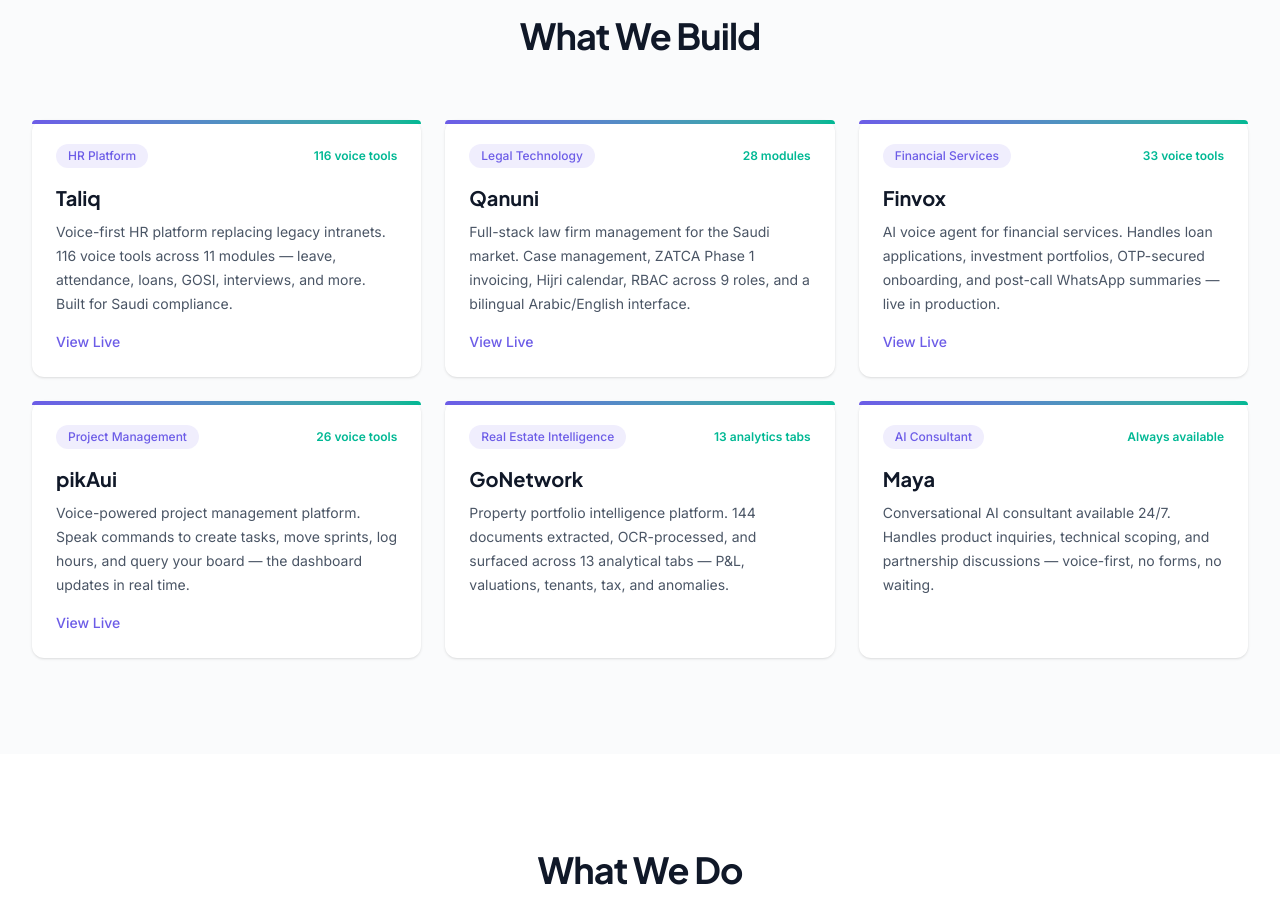
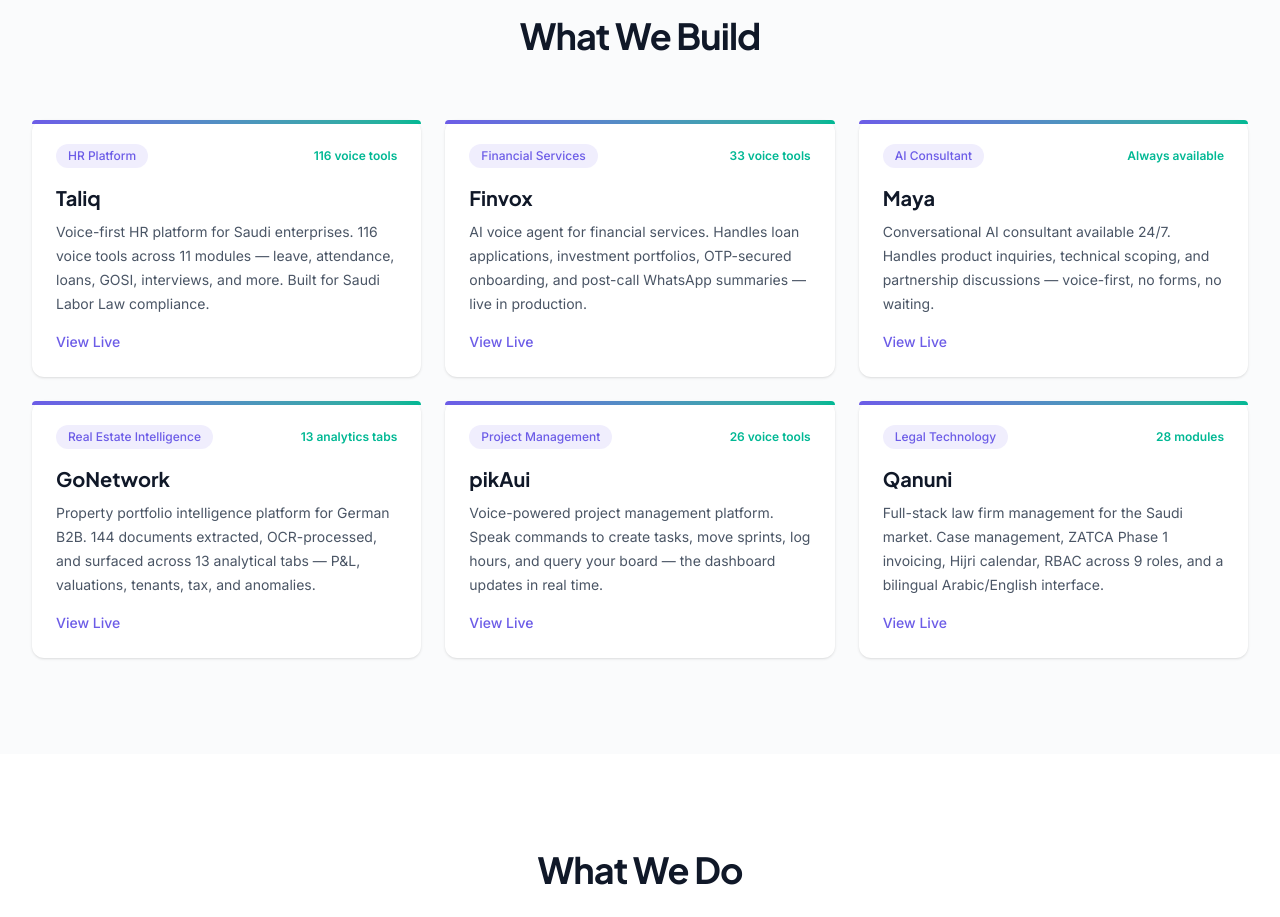
Before and after one commit to iAm-AliHaider/middlemind-next, a Next.js app: page / in a window 1280 px wide. Shown: the part 880-1797 px from the top of the page. Built offline with nearby package versions, Linux system fonts and the light colour scheme.

Commit message:
fix: update product URLs to correct middlemind.ai subdomains

```diff
--- a/app/layout.tsx
+++ b/app/layout.tsx
@@ -19,6 +19,30 @@
   title: "MiddleMind — The Intelligence Layer for Modern Enterprise",
   description:
     "MiddleMind designs and deploys AI systems that transform how enterprises operate — from intelligent voice agents to end-to-end ERP automation.",
+  openGraph: {
+    title: "MiddleMind — The Intelligence Layer for Modern Enterprise",
+    description: "MiddleMind designs and deploys AI systems that transform how enterprises operate — from intelligent voice agents to end-to-end ERP automation.",
+    url: "https://middlemind.ai",
+    siteName: "MiddleMind",
+    type: "website",
+    locale: "en_US",
+    images: [
+      {
+        url: "https://middlemind.ai/og-image.jpg",
+        width: 1200,
+        height: 630,
+        alt: "MiddleMind Enterprise AI Solutions",
+      },
+    ],
+  },
+  twitter: {
+    card: "summary_large_image",
+    site: "@MiddleMindAI",
+    creator: "@MiddleMindAI",
+  },
+  alternates: {
+    canonical: "https://middlemind.ai",
+  },
 };
 
 export default function RootLayout({
@@ -26,9 +50,30 @@
 }: Readonly<{
   children: React.ReactNode;
 }>) {
+  const structuredData = {
+    "@context": "https://schema.org",
+    "@type": "Organization",
+    name: "MiddleMind",
+    url: "https://middlemind.ai",
+    logo: "https://middlemind.ai/logo.png",
+    sameAs: [
+      "https://github.com/iAm-AliHaider",
+    ],
+    contactPoint: {
+      "@type": "ContactPoint",
+      telephone: "+1-234-567-8900",
+      contactType: "customer service",
+      availableLanguage: ["English", "Arabic", "German"],
+    },
+  };
+
   return (
     <html lang="en">
       <body className={`${jakarta.variable} ${inter.variable} font-sans antialiased bg-white text-foreground`}>
+        <script
+          type="application/ld+json"
+          dangerouslySetInnerHTML={{ __html: JSON.stringify(structuredData) }}
+        />
         {children}
       </body>
     </html>
--- /dev/null
+++ b/app/sitemap.ts
@@ -0,0 +1,15 @@
+import { MetadataRoute } from 'next';
+
+export default function sitemap(): MetadataRoute.Sitemap {
+  const baseUrl = 'https://middlemind.ai';
+  const now = new Date().toISOString();
+
+  return [
+    {
+      url: baseUrl,
+      lastModified: now,
+      changeFrequency: 'daily',
+      priority: 1,
+    },
+  ];
+}
--- a/components/ProductsSection.tsx
+++ b/components/ProductsSection.tsx
@@ -7,9 +7,41 @@
     name: "Taliq",
     category: "HR Platform",
     description:
-      "Voice-first HR platform replacing legacy intranets. 116 voice tools across 11 modules — leave, attendance, loans, GOSI, interviews, and more. Built for Saudi compliance.",
+      "Voice-first HR platform for Saudi enterprises. 116 voice tools across 11 modules — leave, attendance, loans, GOSI, interviews, and more. Built for Saudi Labor Law compliance.",
     stat: "116 voice tools",
-    url: "https://taliq-app.vercel.app",
+    url: "https://taliq.middlemind.ai",
+  },
+  {
+    name: "Finvox",
+    category: "Financial Services",
+    description:
+      "AI voice agent for financial services. Handles loan applications, investment portfolios, OTP-secured onboarding, and post-call WhatsApp summaries — live in production.",
+    stat: "33 voice tools",
+    url: "https://mrna.middlemind.ai",
+  },
+  {
+    name: "Maya",
+    category: "AI Consultant",
+    description:
+      "Conversational AI consultant available 24/7. Handles product inquiries, technical scoping, and partnership discussions — voice-first, no forms, no waiting.",
+    stat: "Always available",
+    url: "https://middlemind.ai",
+  },
+  {
+    name: "GoNetwork",
+    category: "Real Estate Intelligence",
+    description:
+      "Property portfolio intelligence platform for German B2B. 144 documents extracted, OCR-processed, and surfaced across 13 analytical tabs — P&L, valuations, tenants, tax, and anomalies.",
+    stat: "13 analytics tabs",
+    url: "https://gonetwork.middlemind.ai",
+  },
+  {
+    name: "pikAui",
+    category: "Project Management",
+    description:
+      "Voice-powered project management platform. Speak commands to create tasks, move sprints, log hours, and query your board — the dashboard updates in real time.",
+    stat: "26 voice tools",
+    url: "https://pikaui-pm.middlemind.ai",
   },
   {
     name: "Qanuni",
@@ -17,39 +49,7 @@
     description:
       "Full-stack law firm management for the Saudi market. Case management, ZATCA Phase 1 invoicing, Hijri calendar, RBAC across 9 roles, and a bilingual Arabic/English interface.",
     stat: "28 modules",
-    url: "https://qanuni.vercel.app",
-  },
-  {
-    name: "Finvox",
-    category: "Financial Services",
-    description:
-      "AI voice agent for financial services. Handles loan applications, investment portfolios, OTP-secured onboarding, and post-call WhatsApp summaries — live in production.",
-    stat: "33 voice tools",
-    url: "https://finvox-app.vercel.app",
-  },
-  {
-    name: "pikAui",
-    category: "Project Management",
-    description:
-      "Voice-powered project management platform. Speak commands to create tasks, move sprints, log hours, and query your board — the dashboard updates in real time.",
-    stat: "26 voice tools",
-    url: "https://pikaui-pm.vercel.app",
-  },
-  {
-    name: "GoNetwork",
-    category: "Real Estate Intelligence",
-    description:
-      "Property portfolio intelligence platform. 144 documents extracted, OCR-processed, and surfaced across 13 analytical tabs — P&L, valuations, tenants, tax, and anomalies.",
-    stat: "13 analytics tabs",
-    url: "#",
-  },
-  {
-    name: "Maya",
-    category: "AI Consultant",
-    description:
-      "Conversational AI consultant available 24/7. Handles product inquiries, technical scoping, and partnership discussions — voice-first, no forms, no waiting.",
-    stat: "Always available",
-    url: "#",
+    url: "https://qanuni.middlemind.ai",
   },
 ];
 
--- a/package.json
+++ b/package.json
@@ -14,6 +14,7 @@
     "livekit-client": "^2.17.3",
     "livekit-server-sdk": "^2.15.0",
     "next": "16.1.6",
+    "next-seo": "^7.2.0",
     "react": "19.2.3",
     "react-dom": "19.2.3"
   },
```
Also changed, not shown: public/robots.txt (added), 1 other file (tests, documents, lock files or other folders).
